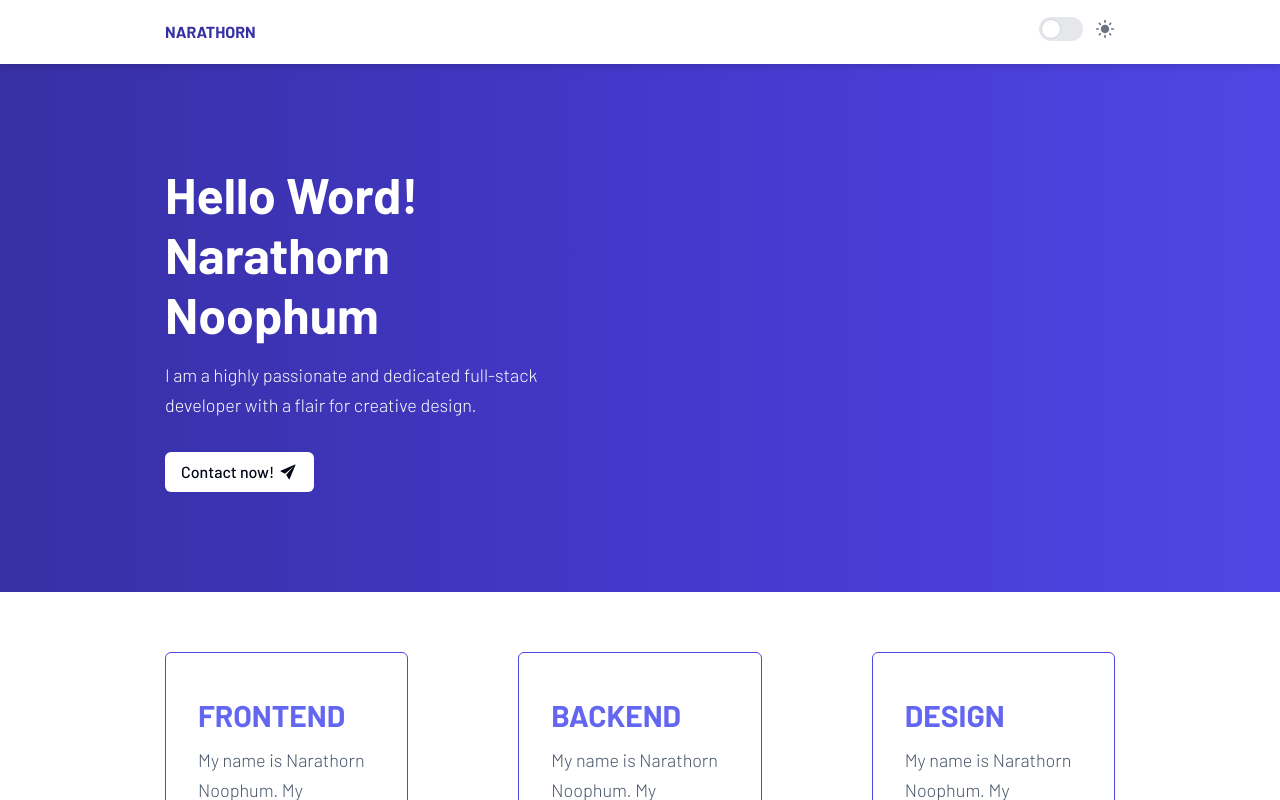
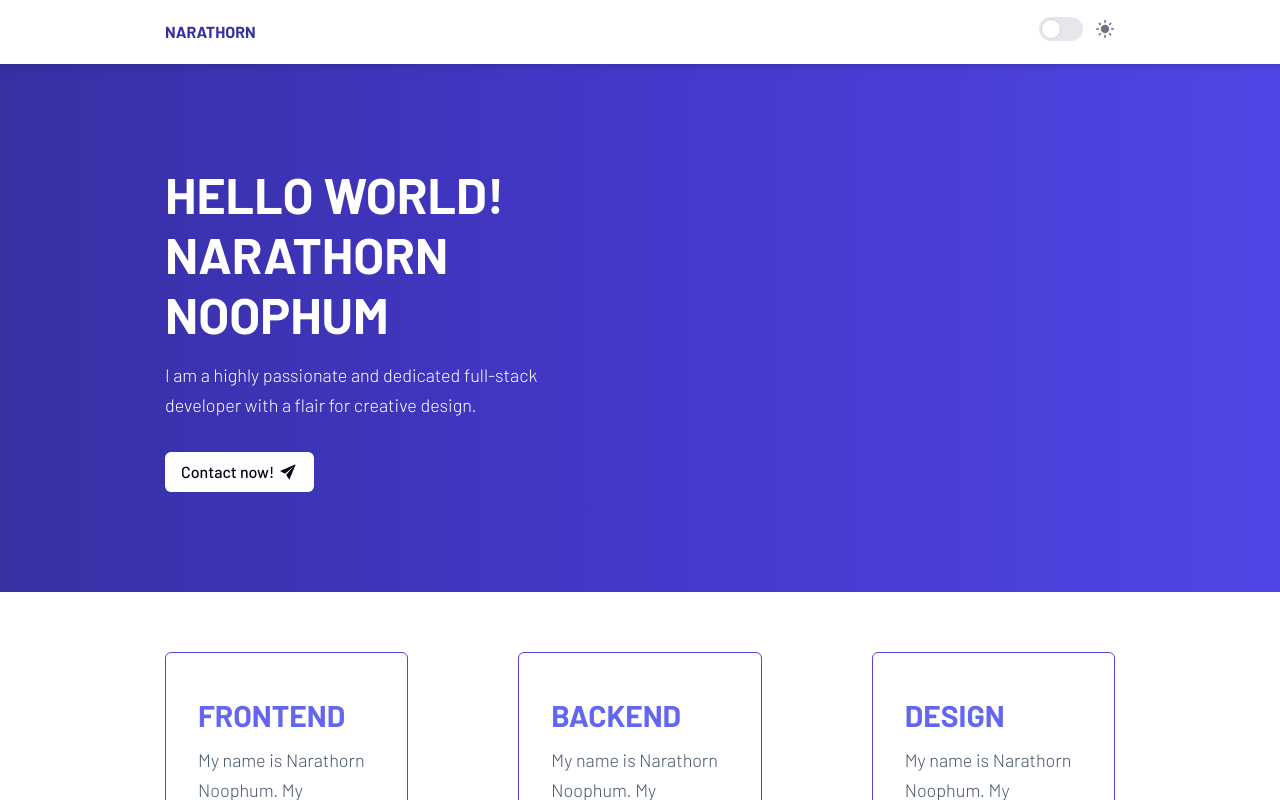
Before and after one commit to narathorn09/portfolio_narathorn, a React (Vite) app: page / in a window 1280 px wide. Shown: the top 800 px of the page. Built offline with nearby package versions, Linux system fonts and the light colour scheme.

Commit message:
edit text

```diff
--- a/src/pages/Home.jsx
+++ b/src/pages/Home.jsx
@@ -38,10 +38,10 @@ const Home = () => {
           className=" bg-gradient-to-r from-indigo-800 via-indigo-700 to-indigo-600  grid grid-cols-1 md:grid-cols-2 gap-[110px]  px-[40px] py-[100px] md:px-[165px]"
         >
           <div className="flex flex-col items-start justify-center mt-12 md:mt-0">
-            <div className="text-white text-[40px] md:text-[50px] font-bold leading-[60px]">
-              Hello Word!
+            <div className="uppercase text-white text-[40px] md:text-[50px] font-bold leading-[60px]">
+              Hello World!
             </div>
-            <div className="text-white text-[40px] md:text-[50px] font-bold leading-[60px]">
+            <div className="uppercase text-white text-[40px] md:text-[50px] font-bold leading-[60px]">
               Narathorn Noophum
             </div>
             <div className="text-white text-[18px] font-thin leading-[30px] mt-4">
```
